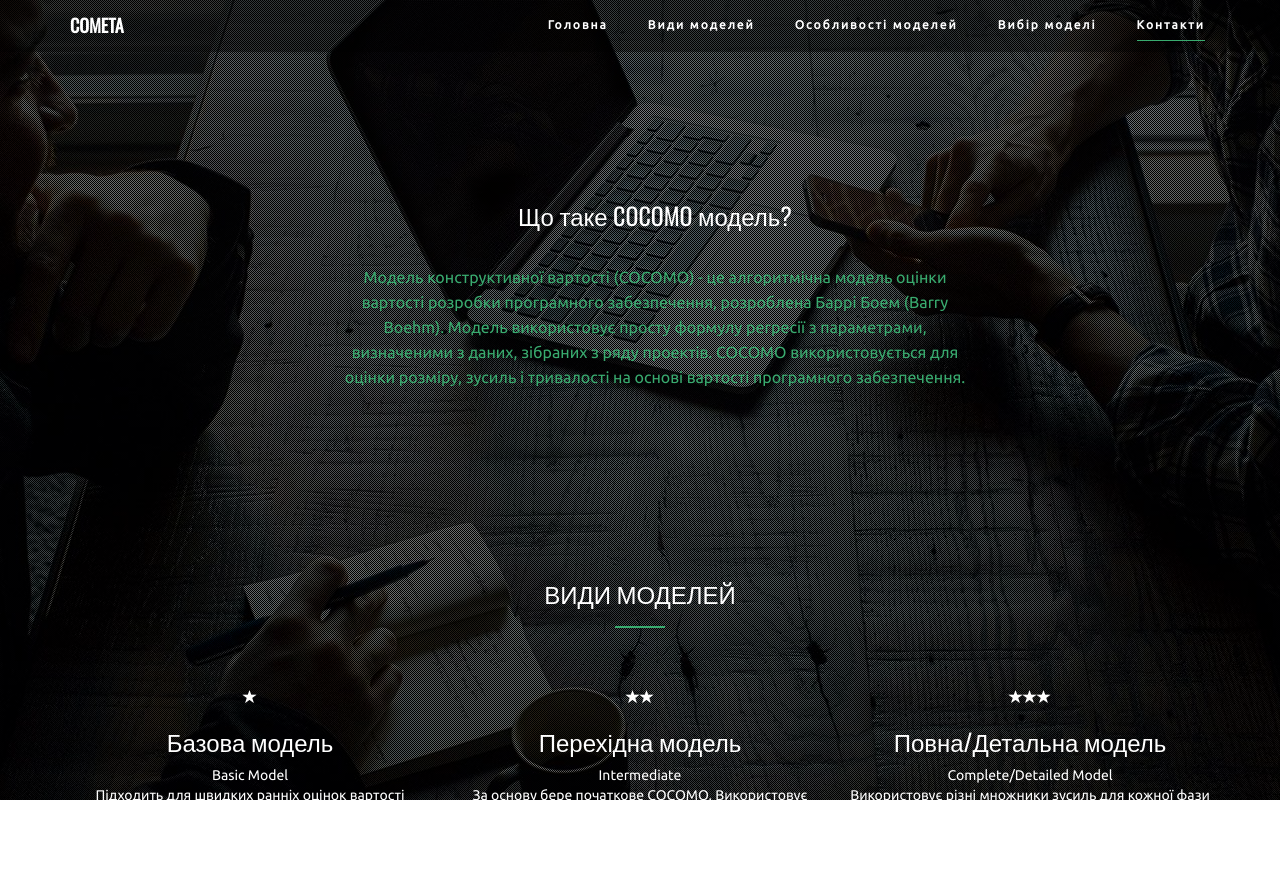
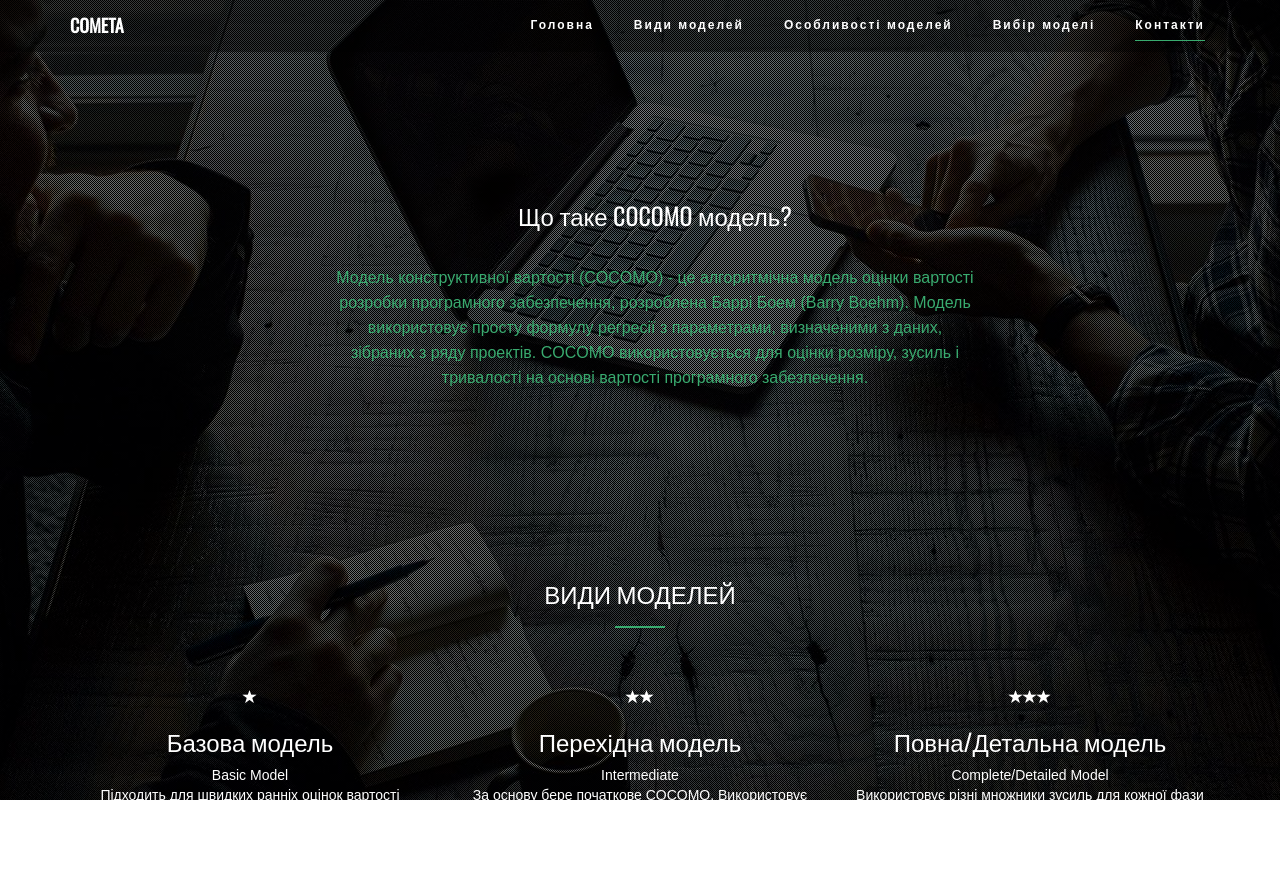
Before and after one commit to DianaKucheriava/COMETA, a plain HTML site: page index.html in a window 1280 px wide. Shown: the top 878 px of the page. Drawn offline with nearby package versions, Linux system fonts and the light colour scheme.

Commit message:
Update style-green.css

```diff
--- a/assets/css/style-green.css
+++ b/assets/css/style-green.css
@@ -18,7 +18,7 @@
 GOOGLE FONT
 ============================================================ */
 
-@import url(http://fonts.googleapis.com/css?family=Ubuntu); /* FREE GOOGLE FONT */
+/*@import url(http://fonts.googleapis.com/css?family=Ubuntu); /* FREE GOOGLE FONT */
 @import url(http://fonts.googleapis.com/css?family=Oswald); /* FREE GOOGLE FONT */
 
 
```
